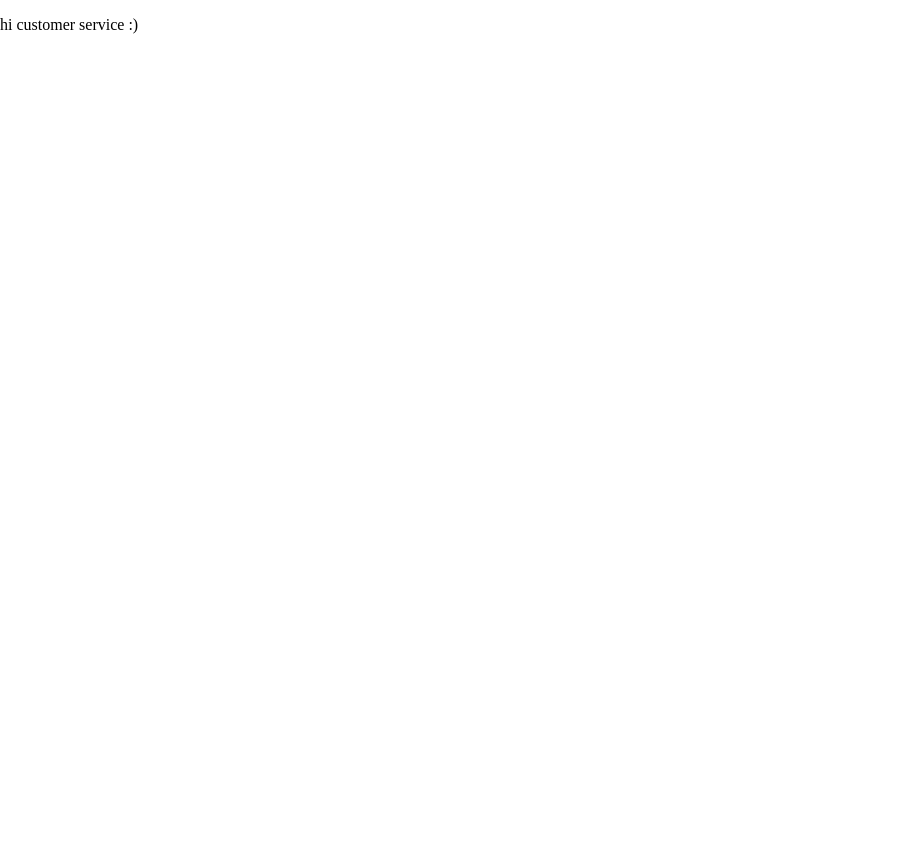
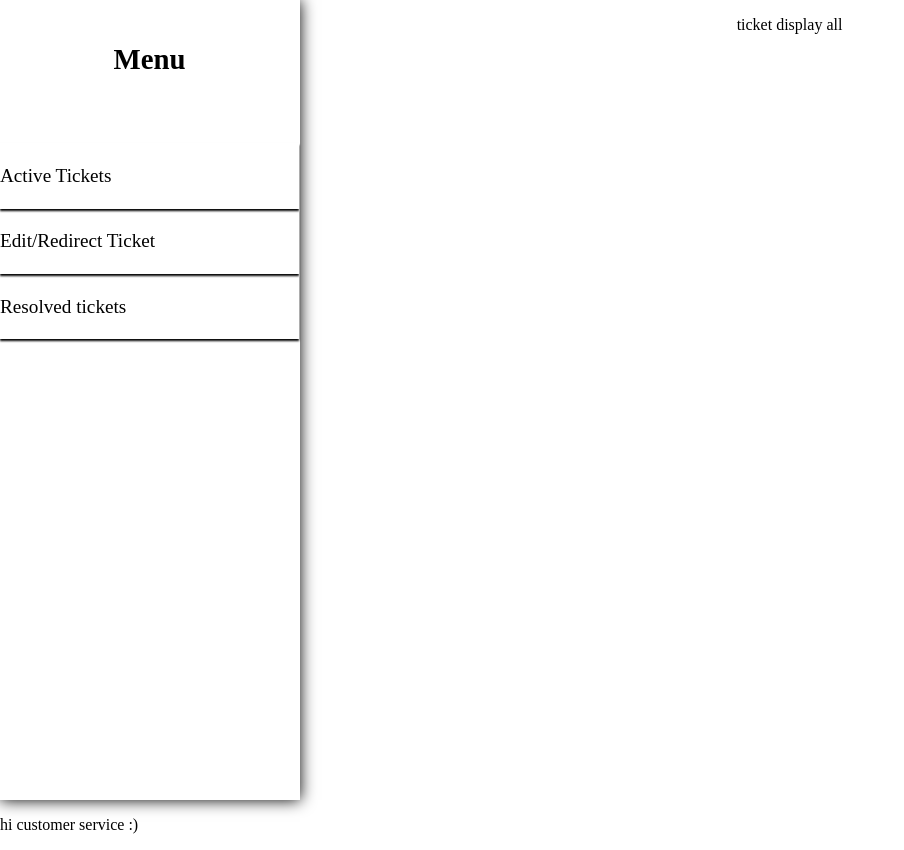
Before and after one commit to davezargar/CRM, a React (Vite) app in the folder client/: page /CustomerServicePanel in a window 1280 px wide. Shown: the whole page, without its empty margins (0-904 px from the left). Before the commit the page ends 800 px from the top, so only its background shows below. Built offline with nearby package versions, Linux system fonts and the light colour scheme.

Commit message:
redid customerservice panel skeleton, started on the ticketinbox component

```diff
--- a/client/src/CustomerServicePanel.jsx
+++ b/client/src/CustomerServicePanel.jsx
@@ -1,7 +1,21 @@
-export default CustomerServicePanel
+import { useState, use, createContext } from 'react';
+import {RoleContext} from "./main.jsx";
+import NavBar from "./NavBar.jsx";
+import "./style/CustomerServicePanel.css"
+import TicketDisplayAll from "./TicketDisplayAll.jsx";
 
-function CustomerServicePanel(){
-    return <div>
-        <p>hi customer service :)</p>
-    </div>
+export default CustomerServicePanel;
+
+function CustomerServicePanel()
+{
+    return <RoleContext.Provider value={"CustomerService"}>
+        <div id="CustomerServicePanel">
+            <NavBar/>
+            <p>hi customer service :)</p>
+            <div id={"CustomerServicePanelMain"}>
+                <TicketDisplayAll/>
+            </div>
+
+        </div>
+    </RoleContext.Provider>
 }
--- a/client/src/NavBar.jsx
+++ b/client/src/NavBar.jsx
@@ -1,6 +1,7 @@
-import { useState } from 'react'
+import { useState, use } from 'react'
 import { NavLink } from "react-router";
 import "./style/NavBar.css"
+import {RoleContext} from "./main.jsx";
 const NavLinks = {
     Admin:[
         {name: "Active Tickets", path: "/ActiveTickets"},
@@ -22,7 +23,8 @@ const NavLinks = {
 
 function NavBar()
 {
-    const [role, setRole] = useState("Admin");
+    const role = use(RoleContext);
+
 
     return (<nav>
         <ul><h1 id='Menu'>Menu</h1>
--- /dev/null
+++ b/client/src/TicketDisplayAll.jsx
@@ -0,0 +1,8 @@
+export default TicketDisplayAll;
+
+function TicketDisplayAll()
+{
+    return <div id={"TicketDisplayAll"}>
+        <p>ticket display all</p>
+    </div>
+}
--- a/client/src/main.jsx
+++ b/client/src/main.jsx
@@ -6,6 +6,9 @@ import ActiveTickets from './ActiveTickets';
 import AdminPanel from "./AdminPanel";
 import CustomerServicePanel from "./CustomerServicePanel";
 import CustomerPanel from "./CustomerPanel";
+
+export const RoleContext = createContext({});
+
 createRoot(document.getElementById('root')).render(
   <StrictMode>
     <App/>
@@ -14,17 +17,28 @@ createRoot(document.getElementById('root')).render(
 
 function App()
 {
-    return <BrowserRouter>
+    return <RoleContext.Provider value={"Customer"}>
+        <BrowserRouter>
             <Routes>
-            <Route index element={<div><LoginForm/><QuickNav/></div>}></Route>
+                <Route index element={<Index/>}></Route>
                 <Route path={"/CustomerPanel"} element={<CustomerPanel/>}/>
                 <Route path={"/CustomerServicePanel"} element={<CustomerServicePanel/>}/>
                 <Route path={"/AdminPanel"} element={<AdminPanel/>}/>
+
+
                 <Route path="/DefaultPage" element={<DefaultPage/>}/>
                 <Route path="/ActiveTickets" element={<ActiveTickets/>}/>
                 <Route path="/register" element={<RegisterForm />} />
             </Routes>
         </BrowserRouter>
+    </RoleContext.Provider>
+}
+
+function Index(){
+    return <div>
+        <LoginForm/>
+        <QuickNav/>
+    </div>
 }
 
 function QuickNav()
@@ -37,6 +51,9 @@ function QuickNav()
 
     return <div id={"QuickNav"}>
         <NavLink to="/DefaultPage"><button>Defualt page</button></NavLink>
+        <NavLink to="/CustomerPanel"><button>CustomerPanel</button></NavLink>
+        <NavLink to="/AdminPanel"><button>AdminPanel</button></NavLink>
+        <NavLink to="/CustomerServicePanel"><button>CustomerServicePanel</button></NavLink>
         <button onClick={test}>test auth</button>
     </div>
 }
--- /dev/null
+++ b/client/src/style/CustomerServicePanel.css
@@ -0,0 +1,18 @@
+#CustomerServicePanel
+{
+    display: grid;
+    grid-template-areas:
+                "header header"
+                "navBar main"
+                "footer footer";
+}
+
+#CustomerServicePanelMain
+{
+    grid-area: main;
+}
+
+p
+{
+    grid-area: footer;
+}
--- a/client/src/style/NavBar.css
+++ b/client/src/style/NavBar.css
@@ -3,6 +3,7 @@ body {
     padding: 0;
 }
 nav {
+    grid-area: navBar;
     display: flex;
     font-size: larger;
     text-decoration: none;
```
Also changed, not shown: 1 other file (tests, documents, lock files or other folders). Lines whose indentation alone changed are shown as unchanged.
